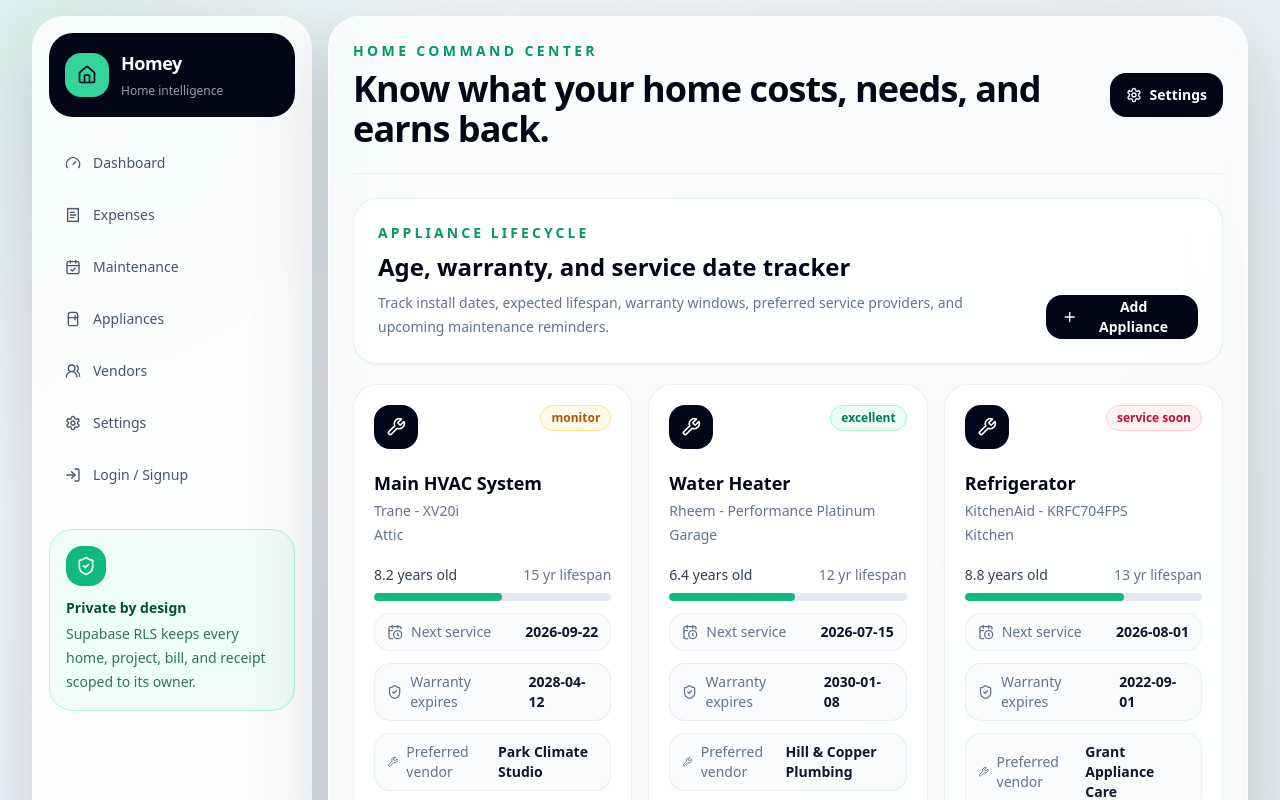
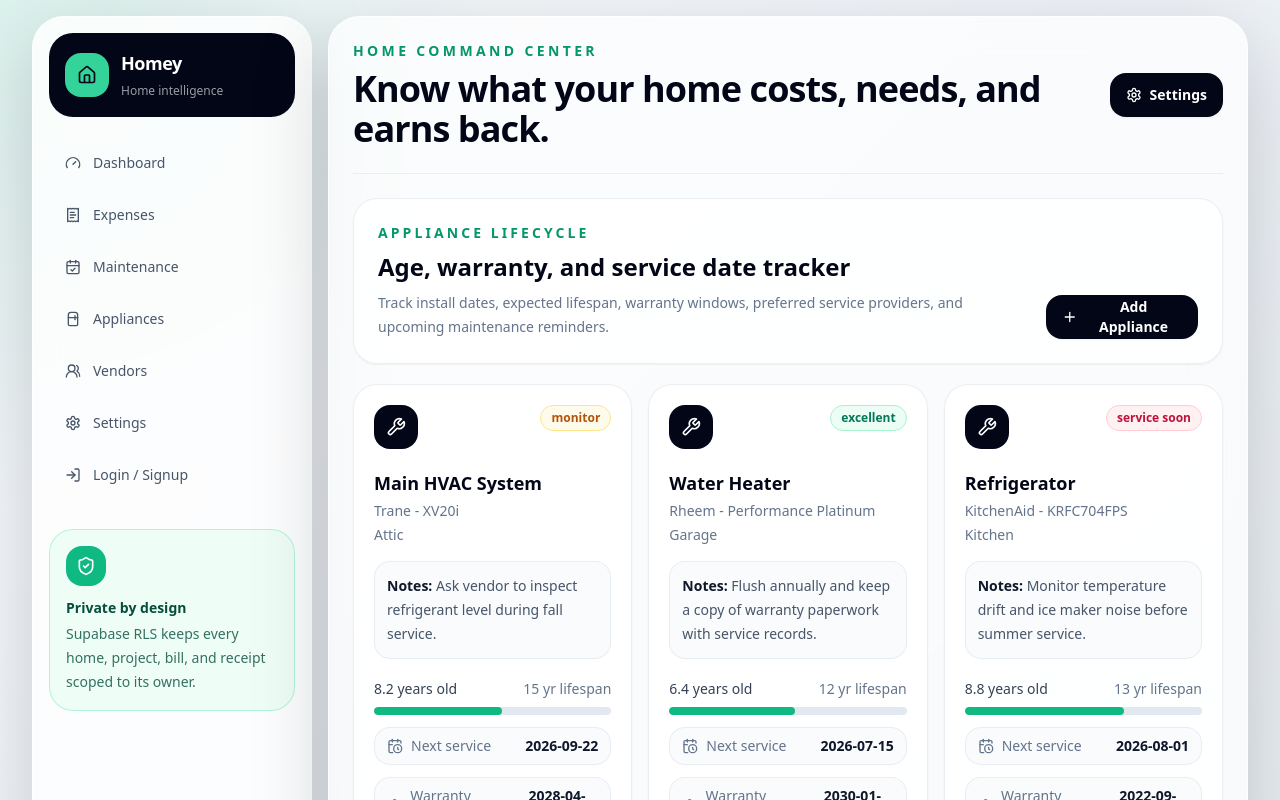
Before and after one commit to lvcg/connectionadvisor, a Next.js app: page /appliances in a window 1280 px wide. Shown: the top 800 px of the page. Built offline with nearby package versions, Linux system fonts and the light colour scheme.

Commit message:
Add notes and harden Supabase schema setup

```diff
--- a/components/appliances/appliance-tracker.tsx
+++ b/components/appliances/appliance-tracker.tsx
@@ -24,6 +24,7 @@ const emptyAppliance = {
   lastServiceDate: "",
   nextServiceDate: new Date().toISOString().slice(0, 10),
   warrantyExpires: "",
+  notes: "",
   status: "excellent" as ApplianceStatus,
   assignedVendorId: "",
 };
@@ -53,6 +54,7 @@ export function ApplianceTracker() {
       location: form.location.trim() || "Unassigned",
       installDate: form.installDate,
       expectedLifespanYears: Number(form.expectedLifespanYears) || 10,
+      notes: form.notes.trim() || undefined,
       lastServiceDate: form.lastServiceDate || undefined,
       nextServiceDate: form.nextServiceDate,
       warrantyExpires: form.warrantyExpires || undefined,
@@ -104,6 +106,12 @@ export function ApplianceTracker() {
               <h3 className="text-lg font-semibold text-slate-950 dark:text-white">{appliance.name}</h3>
               <p className="mt-1 text-sm text-slate-500 dark:text-slate-400">{appliance.brand} - {appliance.model}</p>
               <p className="mt-1 text-sm text-slate-500 dark:text-slate-400">{appliance.location}</p>
+              {appliance.notes && (
+                <div className="mt-4 rounded-2xl border border-slate-200/70 bg-slate-50/80 p-3 text-sm leading-6 text-slate-600 dark:border-white/10 dark:bg-white/5 dark:text-slate-300">
+                  <span className="font-semibold text-slate-900 dark:text-white">Notes: </span>
+                  {appliance.notes}
+                </div>
+              )}
 
               <div className="mt-5 space-y-3">
                 <div>
@@ -183,6 +191,9 @@ export function ApplianceTracker() {
                   <option value="replace">Replace</option>
                 </select>
               </Field>
+              <Field label="Notes">
+                <textarea value={form.notes} onChange={(event) => setForm({ ...form, notes: event.target.value })} className="input min-h-24 md:col-span-2" placeholder="Service history, filter size, sounds, warranty notes, or repair details" />
+              </Field>
             </div>
 
             <div className="mt-6 flex justify-end gap-3">
--- a/components/dashboard/maintenance-board.tsx
+++ b/components/dashboard/maintenance-board.tsx
@@ -26,6 +26,7 @@ const emptyTask = {
   reminderDate: "",
   reminderChannel: "email" as ReminderChannel,
   assignedVendorId: "",
+  notes: "",
   priority: "recommended" as MaintenancePriority,
   status: "pending" as MaintenanceStatus,
 };
@@ -44,6 +45,7 @@ export function MaintenanceBoard() {
       id: crypto.randomUUID(),
       title: form.title.trim(),
       area: form.area.trim(),
+      notes: form.notes.trim() || undefined,
       cadence: form.cadence,
       dueDate: form.dueDate,
       reminderDate: form.reminderDate || undefined,
@@ -122,6 +124,12 @@ export function MaintenanceBoard() {
               <p className="mt-2 text-sm leading-6 text-slate-500 dark:text-slate-400">
                 {task.area} - {task.cadence}
               </p>
+              {task.notes && (
+                <div className="mt-4 rounded-2xl border border-slate-200/70 bg-slate-50/80 p-3 text-sm leading-6 text-slate-600 dark:border-white/10 dark:bg-white/5 dark:text-slate-300">
+                  <span className="font-semibold text-slate-900 dark:text-white">Notes: </span>
+                  {task.notes}
+                </div>
+              )}
               <div className="mt-5 grid gap-2 text-sm">
                 <div className="flex items-center justify-between gap-3 rounded-2xl border border-slate-200/70 bg-slate-50/80 px-3 py-2 dark:border-white/10 dark:bg-white/5">
                   <span className="inline-flex items-center gap-2 text-slate-500 dark:text-slate-400">
@@ -223,6 +231,9 @@ export function MaintenanceBoard() {
                   <option value="seasonal">Seasonal</option>
                 </select>
               </Field>
+              <Field label="Notes">
+                <textarea value={form.notes} onChange={(event) => setForm({ ...form, notes: event.target.value })} className="input min-h-24 md:col-span-2" placeholder="Tools, prep steps, parts, warranty details, or safety notes" />
+              </Field>
             </div>
 
             <div className="mt-6 flex justify-end gap-3">
--- a/lib/demo-data.ts
+++ b/lib/demo-data.ts
@@ -54,6 +54,7 @@ export const maintenanceTasks: MaintenanceTask[] = [
     id: "task-1",
     title: "Change HVAC filter",
     area: "Mechanical",
+    notes: "Keep two 20x25x1 filters in storage and note airflow direction before removing the old filter.",
     cadence: "Every 3 months",
     dueDate: "2026-06-28",
     reminderDate: "2026-06-24",
@@ -66,6 +67,7 @@ export const maintenanceTasks: MaintenanceTask[] = [
     id: "task-2",
     title: "Clean gutters",
     area: "Exterior",
+    notes: "Check downspouts for clogs and photograph any loose flashing while the ladder is out.",
     cadence: "Every 6 months",
     dueDate: "2026-06-18",
     reminderDate: "2026-06-16",
@@ -78,6 +80,7 @@ export const maintenanceTasks: MaintenanceTask[] = [
     id: "task-3",
     title: "Flush water heater",
     area: "Utility",
+    notes: "Attach hose before opening drain valve and listen for popping sounds after refill.",
     cadence: "Annually",
     dueDate: "2026-07-15",
     reminderDate: "2026-07-08",
@@ -97,6 +100,7 @@ export const appliances: Appliance[] = [
     location: "Attic",
     installDate: "2018-04-12",
     expectedLifespanYears: 15,
+    notes: "Ask vendor to inspect refrigerant level during fall service.",
     lastServiceDate: "2026-03-22",
     nextServiceDate: "2026-09-22",
     warrantyExpires: "2028-04-12",
@@ -111,6 +115,7 @@ export const appliances: Appliance[] = [
     location: "Garage",
     installDate: "2020-01-08",
     expectedLifespanYears: 12,
+    notes: "Flush annually and keep a copy of warranty paperwork with service records.",
     lastServiceDate: "2025-07-15",
     nextServiceDate: "2026-07-15",
     warrantyExpires: "2030-01-08",
@@ -125,6 +130,7 @@ export const appliances: Appliance[] = [
     location: "Kitchen",
     installDate: "2017-09-01",
     expectedLifespanYears: 13,
+    notes: "Monitor temperature drift and ice maker noise before summer service.",
     lastServiceDate: "2024-11-18",
     nextServiceDate: "2026-08-01",
     warrantyExpires: "2022-09-01",
--- a/types/homey.ts
+++ b/types/homey.ts
@@ -31,6 +31,7 @@ export type MaintenanceTask = {
   id: string;
   title: string;
   area: string;
+  notes?: string;
   cadence: string;
   dueDate: string;
   reminderDate?: string;
@@ -48,6 +49,7 @@ export type Appliance = {
   location: string;
   installDate: string;
   expectedLifespanYears: number;
+  notes?: string;
   lastServiceDate?: string;
   nextServiceDate: string;
   warrantyExpires?: string;
```
Also changed, not shown: 1 other file (tests, documents, lock files or other folders).
